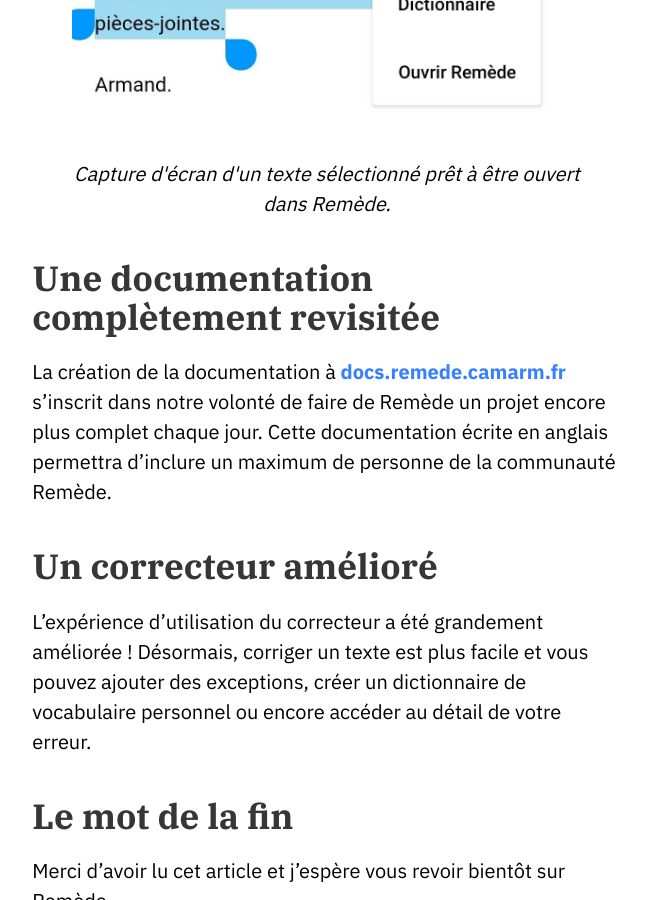
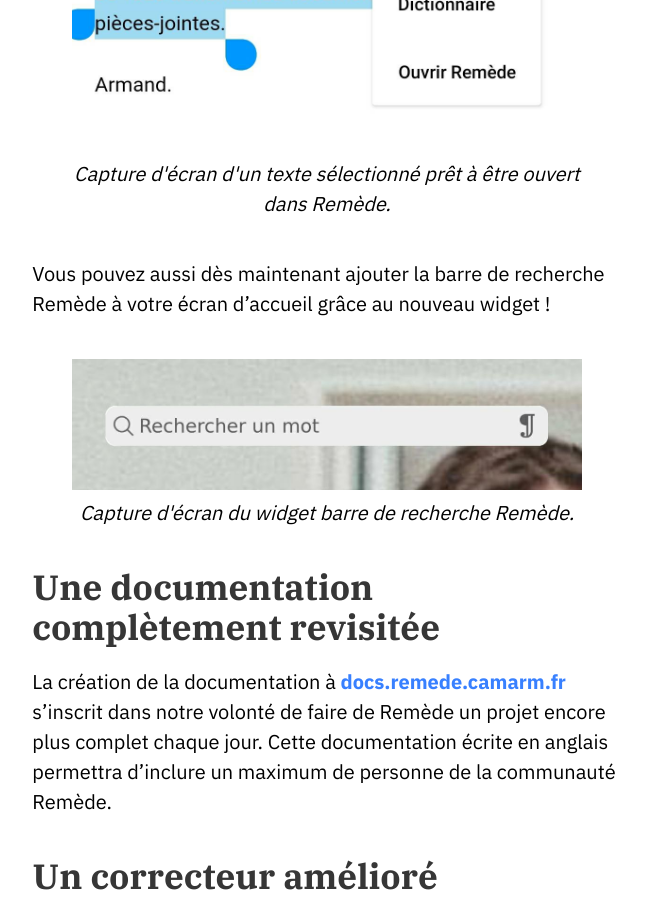
Before and after one commit to camarm-dev/remede, a Jekyll site: the page built from docs/_posts/2024-06-07-Version-1.2.0-news.md, in a window 1280 px wide and 900 px high, scrolled down 2092 px. Shown: the whole window, without its empty margins (233-879 px from the left). Built offline with Jekyll 4.4.1, drawn with Linux system fonts in a browser that asks for light colours.

Commit message:
fix: updated blog post

```diff
--- a/docs/_posts/2024-06-07-Version-1.2.0-news.md
+++ b/docs/_posts/2024-06-07-Version-1.2.0-news.md
@@ -40,6 +40,13 @@
 <figcaption>Capture d'écran d'un texte sélectionné prêt à être ouvert dans Remède.</figcaption>
 </figure>
 
+Vous pouvez aussi dès maintenant ajouter la barre de recherche Remède à votre écran d'accueil grâce au nouveau widget !
+
+<figure>
+<img src="/assets/blog_widget.jpeg" alt="Sélection du texte">
+<figcaption>Capture d'écran du widget barre de recherche Remède.</figcaption>
+</figure>
+
 ## Une documentation complètement revisitée
 
 La création de la documentation à [docs.remede.camarm.fr](https://docs.remede.camarm.fr) s'inscrit dans notre volonté de faire de Remède un projet encore plus complet chaque jour.
```
Also changed, not shown: docs/assets/blog_widget.jpeg (added).
